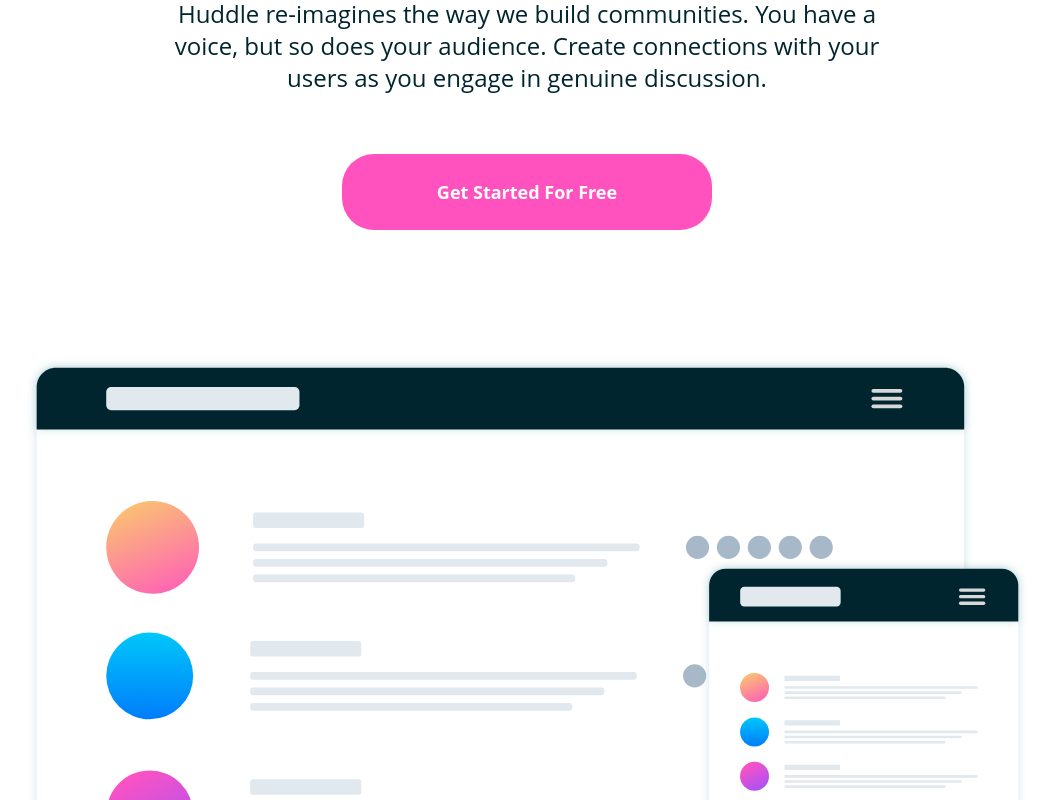
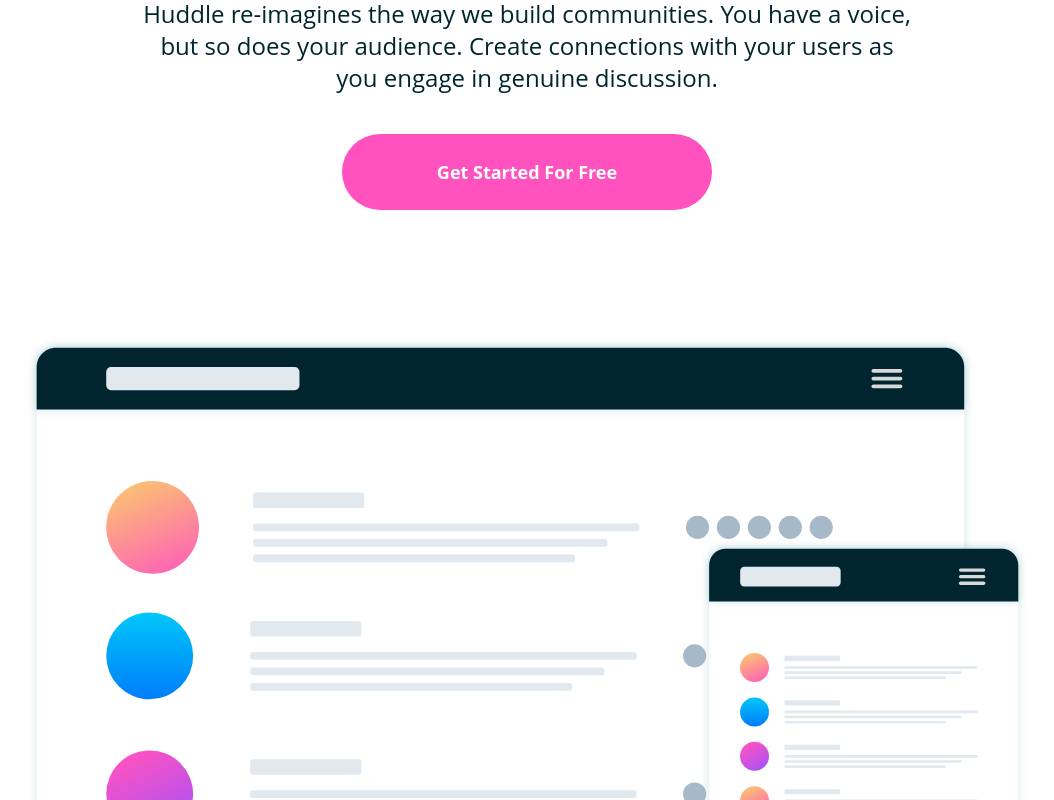
Before and after one commit to Cybermariam/Huddle-Landing-Page, a React (Vite) app: page / in a window 1280 px wide. Shown: the part 280-1080 px from the top of the page, without its empty margins (113-1167 px from the left). Built offline with nearby package versions, Linux system fonts and the light colour scheme.

Commit message:
first commit

```diff
--- a/src/App.jsx
+++ b/src/App.jsx
@@ -1,5 +1,3 @@
-import React from 'react';
-
 import Header from './Header';
 import LandingPage from './LandingPage';
 import Footer from './Footer';
--- a/src/Header.jsx
+++ b/src/Header.jsx
@@ -1,4 +1,3 @@
-import React from 'react';
 import Logo from '../src/assets/images/logo.svg';
 const Header = () => {
   return (
--- a/src/components/FeatureSection.jsx
+++ b/src/components/FeatureSection.jsx
@@ -96,7 +96,7 @@
           className="w-full hidden md:block"
         />
 
-        <div className="bg-[#f5faff] py-10 px-6 md:px-[100px] flex flex-col md:flex-row-reverse items-center gap-10">
+        <div className="bg-[#f5faff] py-1 px-6 md:px-[100px] flex flex-col md:flex-row-reverse items-center gap-10">
           {/* Image */}
           <div className="w-full md:w-1/2">
             <img src={Users} alt="Your Users" className="w-full" />
--- a/src/components/HeroSection.jsx
+++ b/src/components/HeroSection.jsx
@@ -1,30 +1,56 @@
+// import ScreenImage from '../assets/images/screen-mockups.svg';
+
+// const HeroSection = () => {
+//   return (
+//     <section className="flex flex-col items-center px-6 text-center">
+//       <h1 className="text-2xl md:text-4xl lg:text-5xl pb-4 text-[#00252e] max-w-sm md:max-w-3xl lg:max-w-6xl">
+//         Build The Community Your Fans Will Love
+//       </h1>
+//       <p className="mt-5 text-lg md:text-lg lg:text-2xl text-[#00252e] max-w-3xl">
+//         Huddle re-imagines the way we build communities. You have a voice, but
+//         so does your audience. Create connections with your users as you engage
+//         in genuine discussion.
+//       </p>
+//       <button className="bg-[hsl(322,100%,66%)] cursor-pointer text-white rounded-full p-4 text-sm font-bold mt-10 w-[70%] sm:w-[40%] md:w-[40%] lg:w-[30%] md:text-base lg:text-lg lg:p-6">
+//         Get Started For Free
+//       </button>
+//       <img
+//         src={ScreenImage}
+//         alt="Screen Mockup"
+//         className="w-full sm:w-[400px] lg:w-[1000px] mt-32"
+//       />
+//     </section>
+//   );
+// };
+
+// export default HeroSection;
 import React from 'react';
 import ScreenImage from '../assets/images/screen-mockups.svg';
+
 const HeroSection = () => {
   return (
-    <section className="flex justify-center flex-col items-center px-6">
-      <h1 className="text-4xl pb-4 text-[#00252e] text-center md:text-4xl lg:text-5xl max-w-6xl">
-        Build The Community <br className="block md:hidden lg:hidden" /> Your
-        Fans Will Love
+    <header className="flex flex-col items-center px-6 text-center">
+      <h1 className="text-3xl md:text-4xl lg:text-5xl pb-4 text-[#00252e] max-w-sm md:max-w-3xl lg:max-w-6xl">
+        Build The Community Your Fans Will Love
       </h1>
-      <p className=" mt-5 text-center text-lg md:text-lg lg:text-2xl text-[#00252e]">
-        Huddle re-imagines the way we build{' '}
-        <br className="block md:hidden lg:hidden" />
-        communities. You have a <br className="hidden md:block lg:block" />
-        voice, but so does <br className="block md:hidden lg:hidden" /> your
-        audience. Create connections with your
-        <br />
-        users as you engage in genuine discussion.
+      <p className="mt-5 text-lg md:text-lg lg:text-2xl text-[#00252e] max-w-3xl">
+        Huddle re-imagines the way we build communities. You have a voice, but
+        so does your audience. Create connections with your users as you engage
+        in genuine discussion.
       </p>
-      <button className="bg-[hsl(322,100%,66%)] border-none cursor-pointer text-white rounded-4xl p-4 text-sm font-bold mt-15 w-[70%] sm:w-[40%] md:w-[40%] lg:w-[30%] md:text-base lg:text-lg  lg:p-6">
+      <button
+        type="button"
+        aria-label="Get started with Huddle for free"
+        className="bg-[hsl(322,100%,66%)] cursor-pointer text-white rounded-full p-4 text-sm font-bold mt-10 w-[70%] sm:w-[40%] md:w-[40%] lg:w-[30%] md:text-base lg:text-lg lg:p-6"
+      >
         Get Started For Free
       </button>
       <img
         src={ScreenImage}
-        alt="Screen Mockup"
-        className="w-full lg:w-[1000px] mt-32 sm:w-[400px]"
+        alt="Mockup of the Huddle app interface on multiple screens"
+        className="w-full sm:w-[400px] lg:w-[1000px] mt-32"
       />
-    </section>
+    </header>
   );
 };
 
```
Also changed, not shown: src/LandingPage.jsx (+0 -135 lines).
